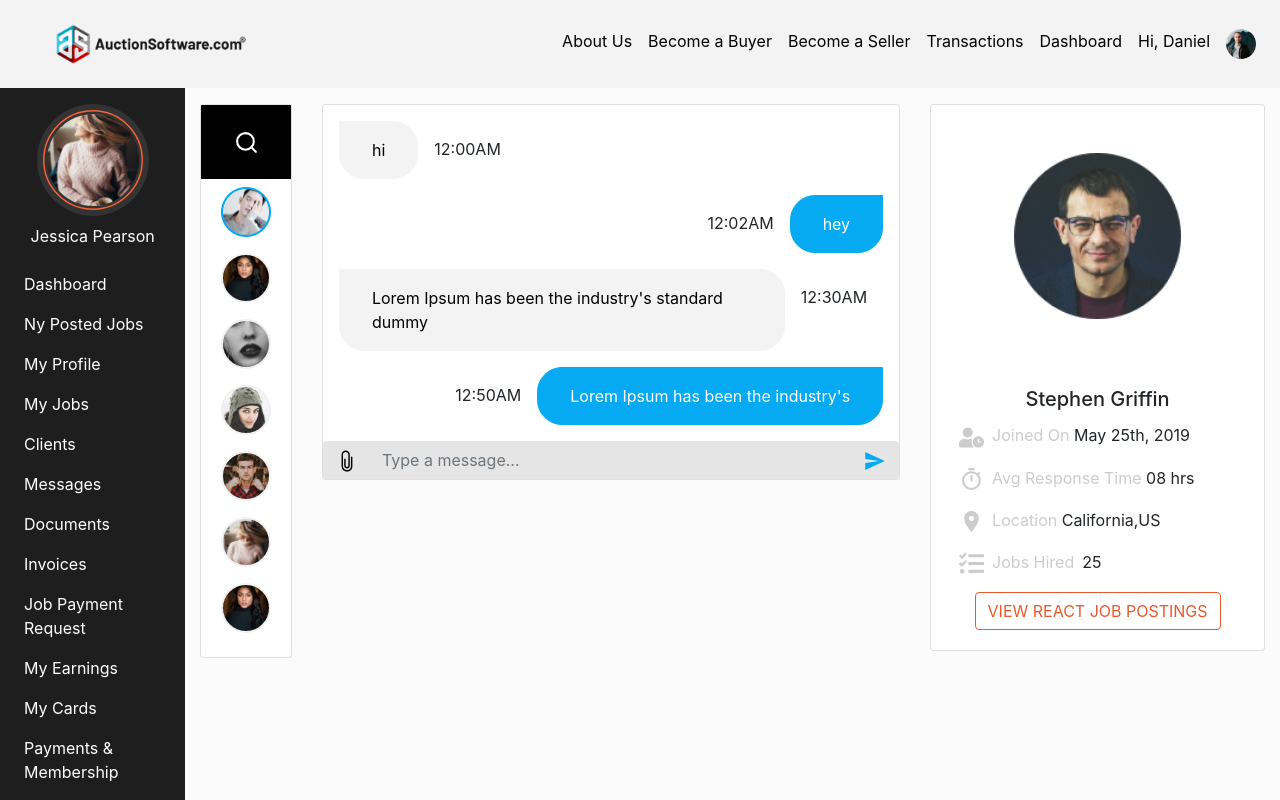
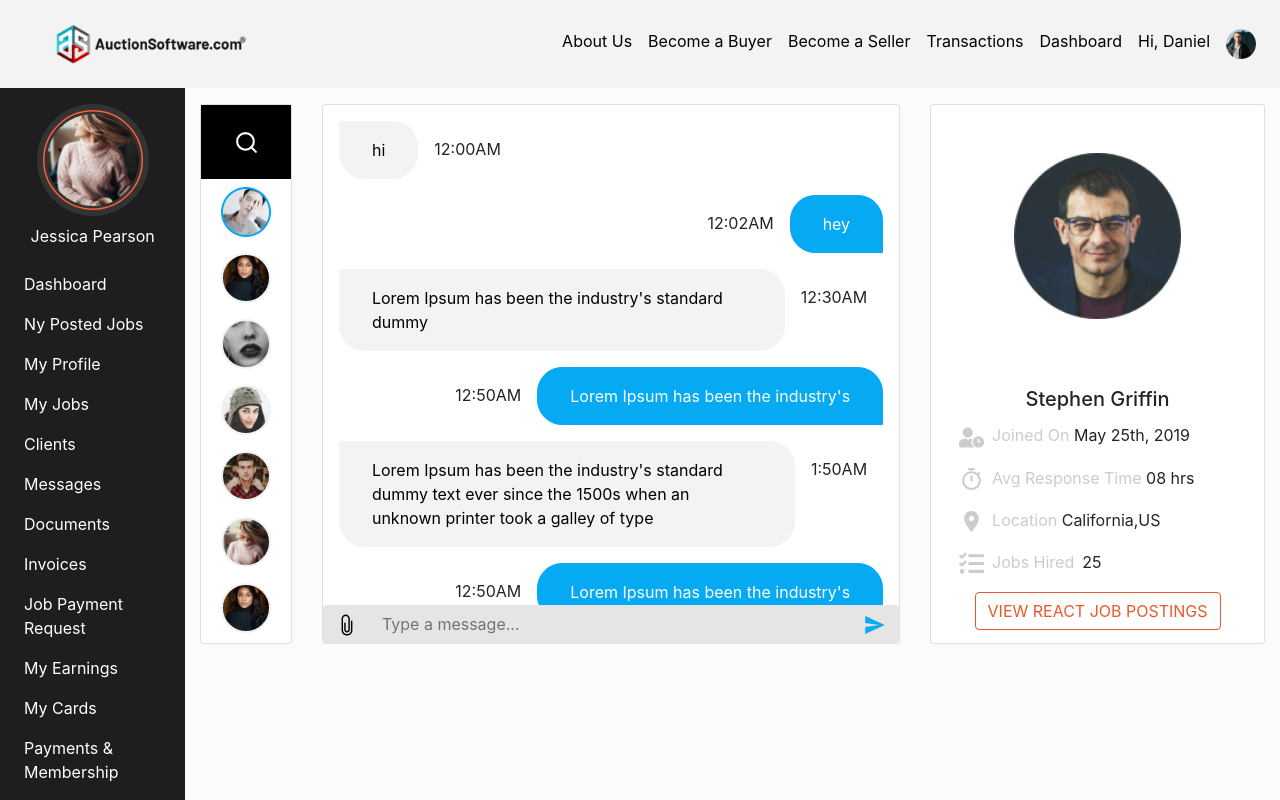
Before and after one commit to murugesh03/auction-task, a React (Create React App) app: page /dashboard in a window 1280 px wide. Shown: the top 800 px of the page. Built offline with nearby package versions, Linux system fonts and the light colour scheme.

Commit message:
message component updated

```diff
--- a/src/Components/Dashboard/Contact/Contact.js
+++ b/src/Components/Dashboard/Contact/Contact.js
@@ -6,7 +6,7 @@ import { FaTasks, FaUserClock } from "react-icons/fa";
 import "./Contact.scss";
 const Contact = () => {
   return (
-    <Card>
+    <Card className="message-card">
       <Card.Img
         variant="top"
         className="mr-auto ml-auto w-50 my-5"
--- a/src/Components/Dashboard/Message/Message.js
+++ b/src/Components/Dashboard/Message/Message.js
@@ -24,13 +24,13 @@ const Message = () => {
   return (
     <Row>
       <Col md={2}>
-        <Card>
+        <Card className="message-card">
           <ChatList />
         </Card>
       </Col>
       <Col md={10}>
-        <Card>
-          <div className="px-3 message">
+        <Card className="message-card">
+          <div className="px-3 pt-3 message">
             {message.map((m, i) => (
               <div
                 className={
--- a/src/Components/Dashboard/Message/Message.scss
+++ b/src/Components/Dashboard/Message/Message.scss
@@ -1,7 +1,9 @@
 @import "../../../utilites/variables.scss";
 .message {
-  margin-top: 1rem;
   overflow: auto;
+  &-card {
+    height: 540px;
+  }
   &-attachement,
   &-send {
     font-size: 24px;
@@ -12,6 +14,11 @@
   &-send {
     color: $receiverColor;
   }
+  &-button:hover {
+    background-color: $messageBox !important;
+    border-color: none !important;
+    outline: none;
+  }
   &-button,
   &-input {
     border: none;
@@ -20,17 +27,18 @@
   &-sender,
   &-receiver {
     padding: 1rem 2rem;
-    border-bottom-right-radius: 25px;
-    border-bottom-left-radius: 25px;
+    border-top-right-radius: 25px;
   }
   &-sender {
     border: 1px solid $senderColor;
-    border-top-right-radius: 25px;
+    border-bottom-right-radius: 25px;
+    border-bottom-left-radius: 25px;
     background-color: $senderColor;
     color: $black;
   }
   &-receiver {
     border: 1px solid $receiverColor;
+    border-bottom-left-radius: 25px;
     border-top-left-radius: 25px;
     background-color: $receiverColor;
     color: $white;
--- a/src/Data.js
+++ b/src/Data.js
@@ -23,7 +23,7 @@ export const dataMessage = [
     time: "12:02AM",
   },
   {
-    message: " Lorem Ipsum has been the industry's standard dummy ",
+    message: "Lorem Ipsum has been the industry's standard dummy ",
     type: "received",
     time: "12:30AM",
   },
@@ -32,4 +32,15 @@ export const dataMessage = [
     type: "sent",
     time: "12:50AM",
   },
+  {
+    message:
+      "Lorem Ipsum has been the industry's standard dummy text ever since the 1500s when an unknown printer took a galley of type ",
+    type: "received",
+    time: "1:50AM",
+  },
+  {
+    message: "Lorem Ipsum has been the industry's ",
+    type: "receievd",
+    time: "12:50AM",
+  },
 ];
```
